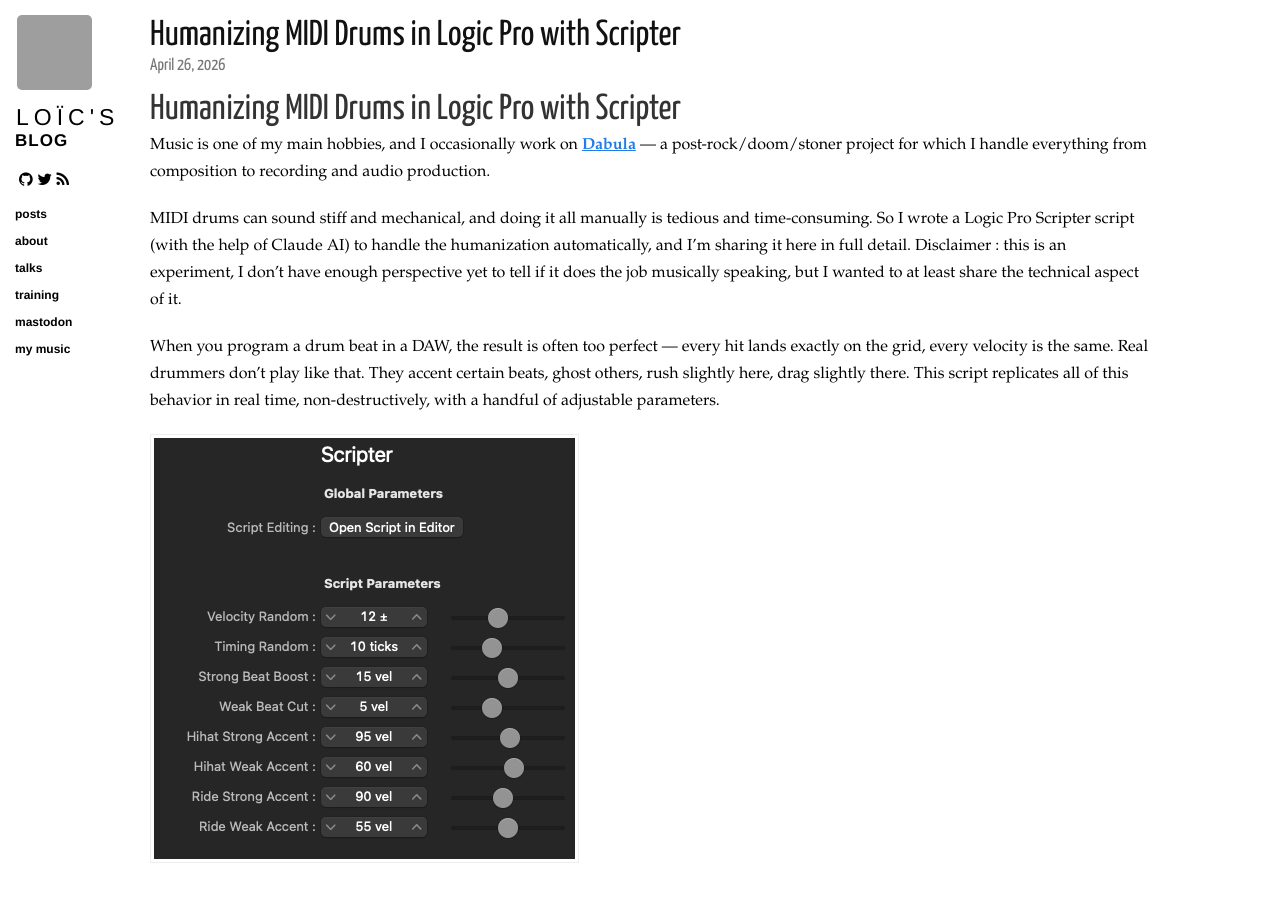
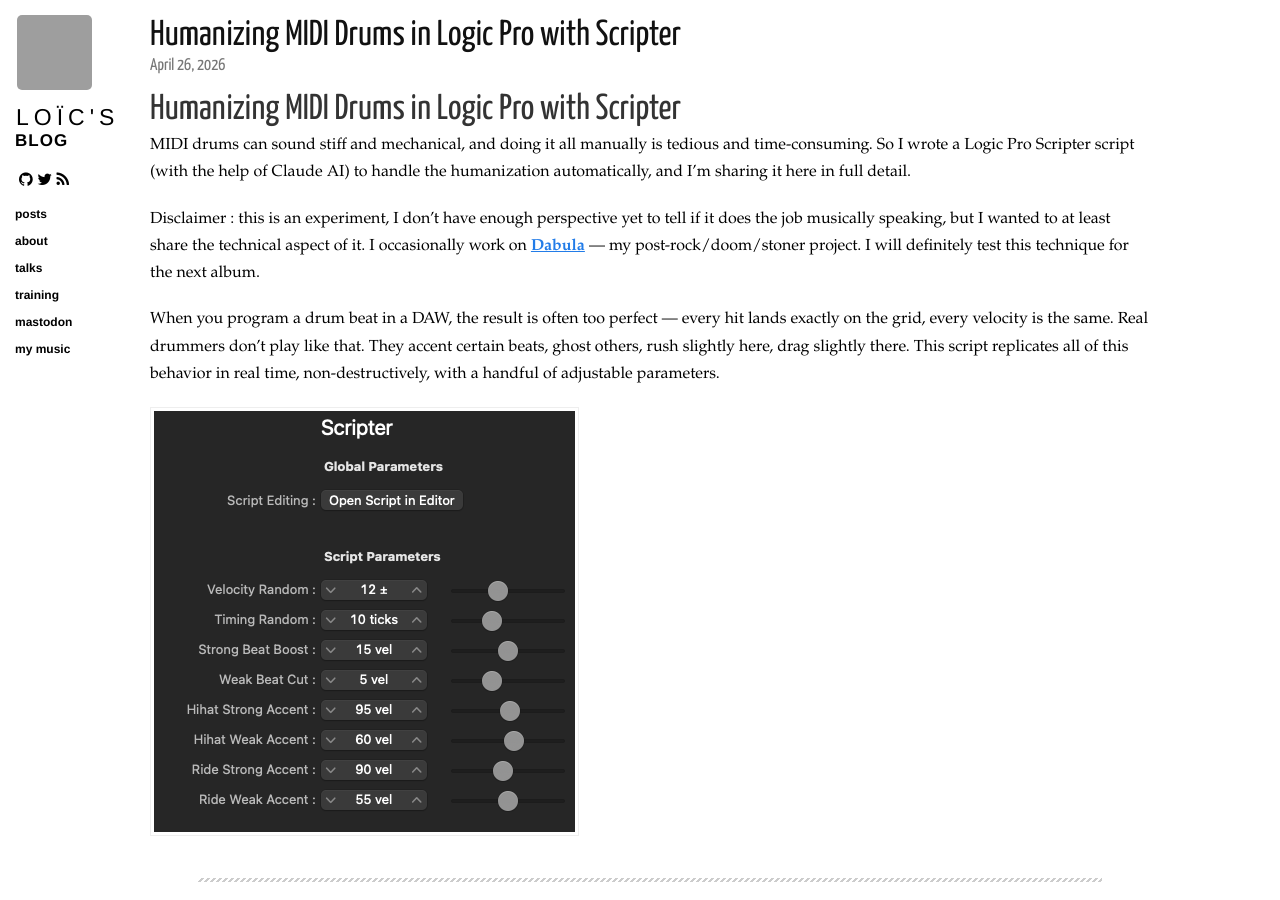
Before and after one commit to loicdescotte/loicdescotte.github.io, a Jekyll site: the page built from _posts/2026-04-26-drum-humanizer-logic-pro.md, in a window 1280 px wide and 900 px high. Built offline with Jekyll 4.4.1, drawn with Linux system fonts in a browser that asks for light colours; nearby versions of some CDN libraries; comment, search, counter and statistics services are not loaded; grey boxes are pictures that could not be loaded.

Commit message:
Update 2026-04-26-drum-humanizer-logic-pro.md

```diff
--- a/_posts/2026-04-26-drum-humanizer-logic-pro.md
+++ b/_posts/2026-04-26-drum-humanizer-logic-pro.md
@@ -11,9 +11,9 @@ tags:
 
 # Humanizing MIDI Drums in Logic Pro with Scripter
 
-Music is one of my main hobbies, and I occasionally work on **[Dabula](https://dabula-music.bandcamp.com/album/dabula)** — a post-rock/doom/stoner project for which I handle everything from composition to recording and audio production.
+MIDI drums can sound stiff and mechanical, and doing it all manually is tedious and time-consuming. So I wrote a Logic Pro Scripter script (with the help of Claude AI) to handle the humanization automatically, and I'm sharing it here in full detail.
 
-MIDI drums can sound stiff and mechanical, and doing it all manually is tedious and time-consuming. So I wrote a Logic Pro Scripter script (with the help of Claude AI) to handle the humanization automatically, and I'm sharing it here in full detail. Disclaimer : this is an experiment, I don't have enough perspective yet to tell if it does the job musically speaking, but I wanted to at least share the technical aspect of it.
+Disclaimer : this is an experiment, I don't have enough perspective yet to tell if it does the job musically speaking, but I wanted to at least share the technical aspect of it. I occasionally work on **[Dabula](https://dabula-music.bandcamp.com/album/dabula)** — my post-rock/doom/stoner project. I will definitely test this technique for the next album.
 
 When you program a drum beat in a DAW, the result is often too perfect — every hit lands exactly on the grid, every velocity is the same. Real drummers don't play like that. They accent certain beats, ghost others, rush slightly here, drag slightly there. This script replicates all of this behavior in real time, non-destructively, with a handful of adjustable parameters.
 
```
